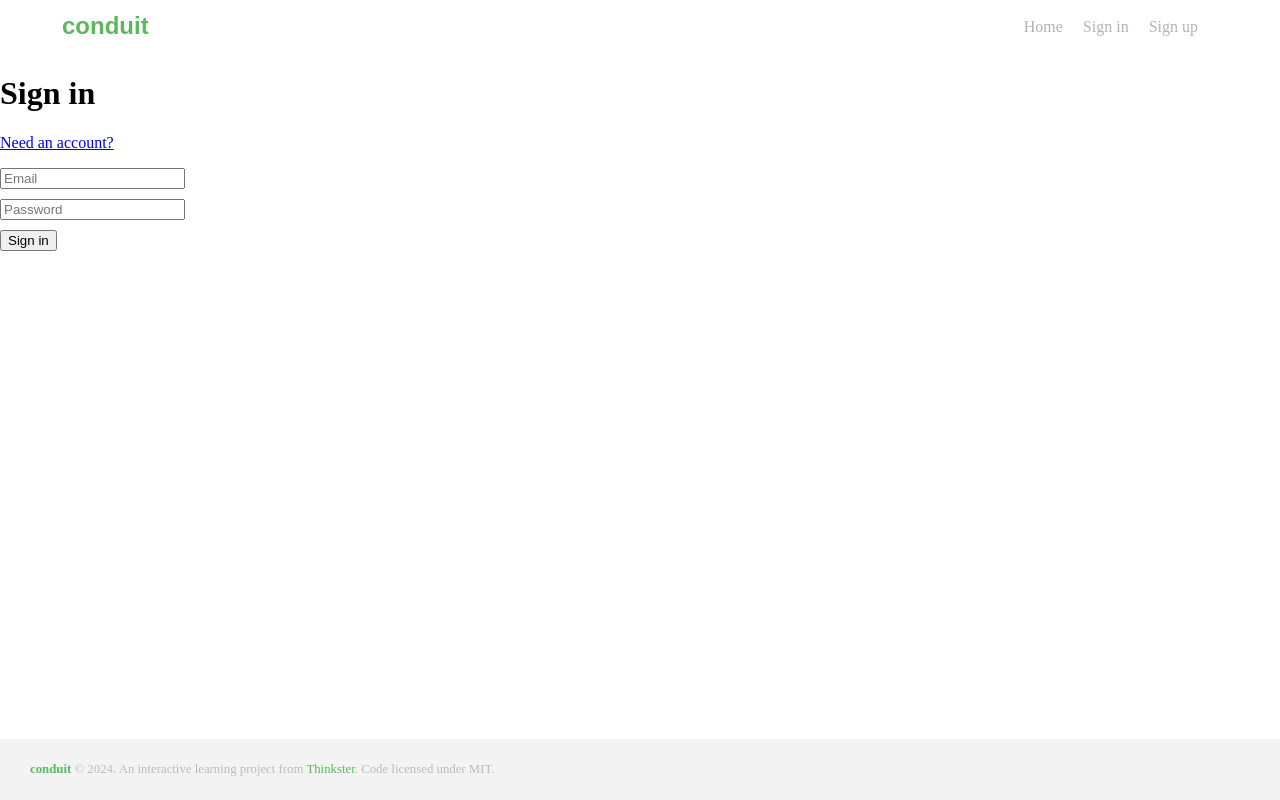
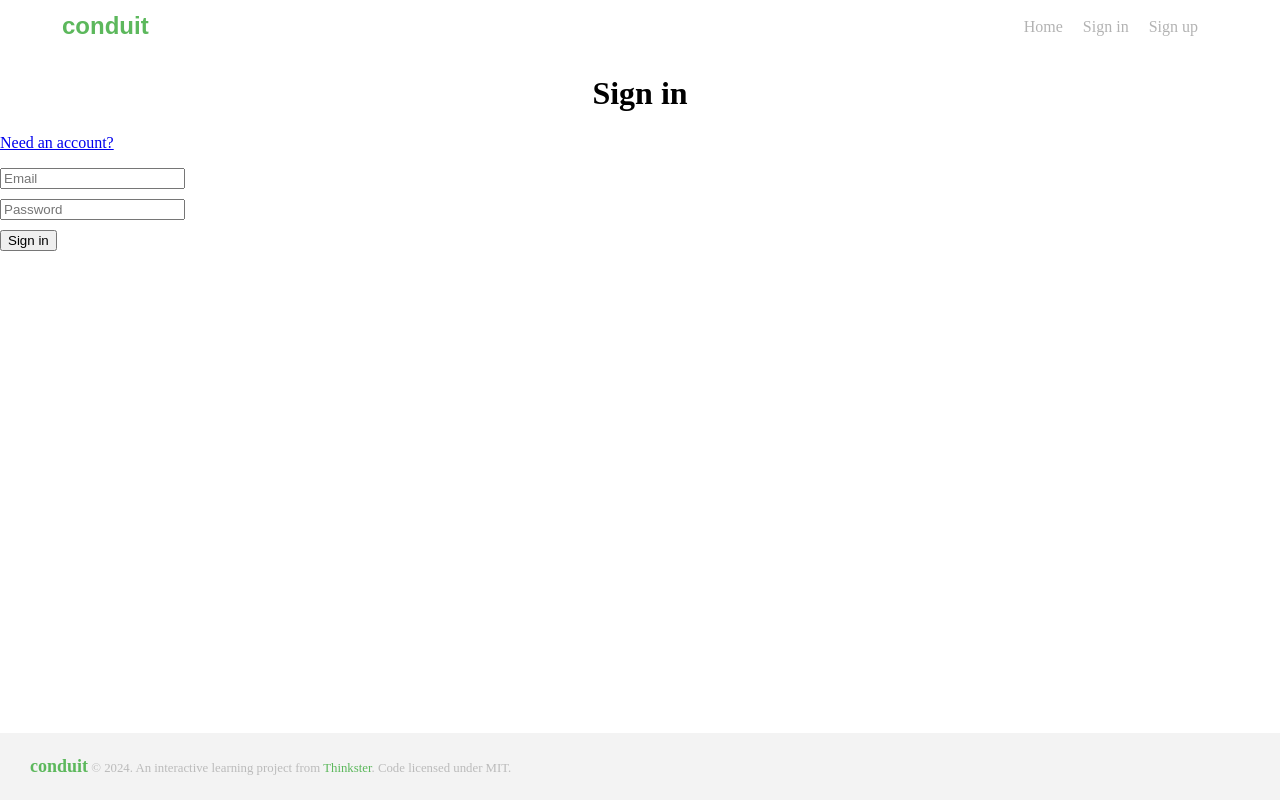
Before and after one commit to zncen/mcu-112-web-12130951-final, an Angular app: page /login in a window 1280 px wide. Shown: the top 800 px of the page. Built offline with nearby package versions, Linux system fonts and the light colour scheme.

Commit message:
更改頁腳大小及設定login位置

```diff
--- a/src/app/footer/footer.component.css
+++ b/src/app/footer/footer.component.css
@@ -15,6 +15,7 @@ footer {
   font-weight: bold;
   text-decoration: none;
   text-align: left;
+  font-size: large;
 }
 
 footer .Thinkster {
--- a/src/app/login/login.component.css
+++ b/src/app/login/login.component.css
@@ -3,3 +3,7 @@ input {
     flex-direction: column;
     margin-bottom: 10px;
 }
+h1{
+    text-align: center;
+
+}
```
Also changed, not shown: src/app/footer/footer.component.html (indentation only). Lines whose indentation alone changed are shown as unchanged.
